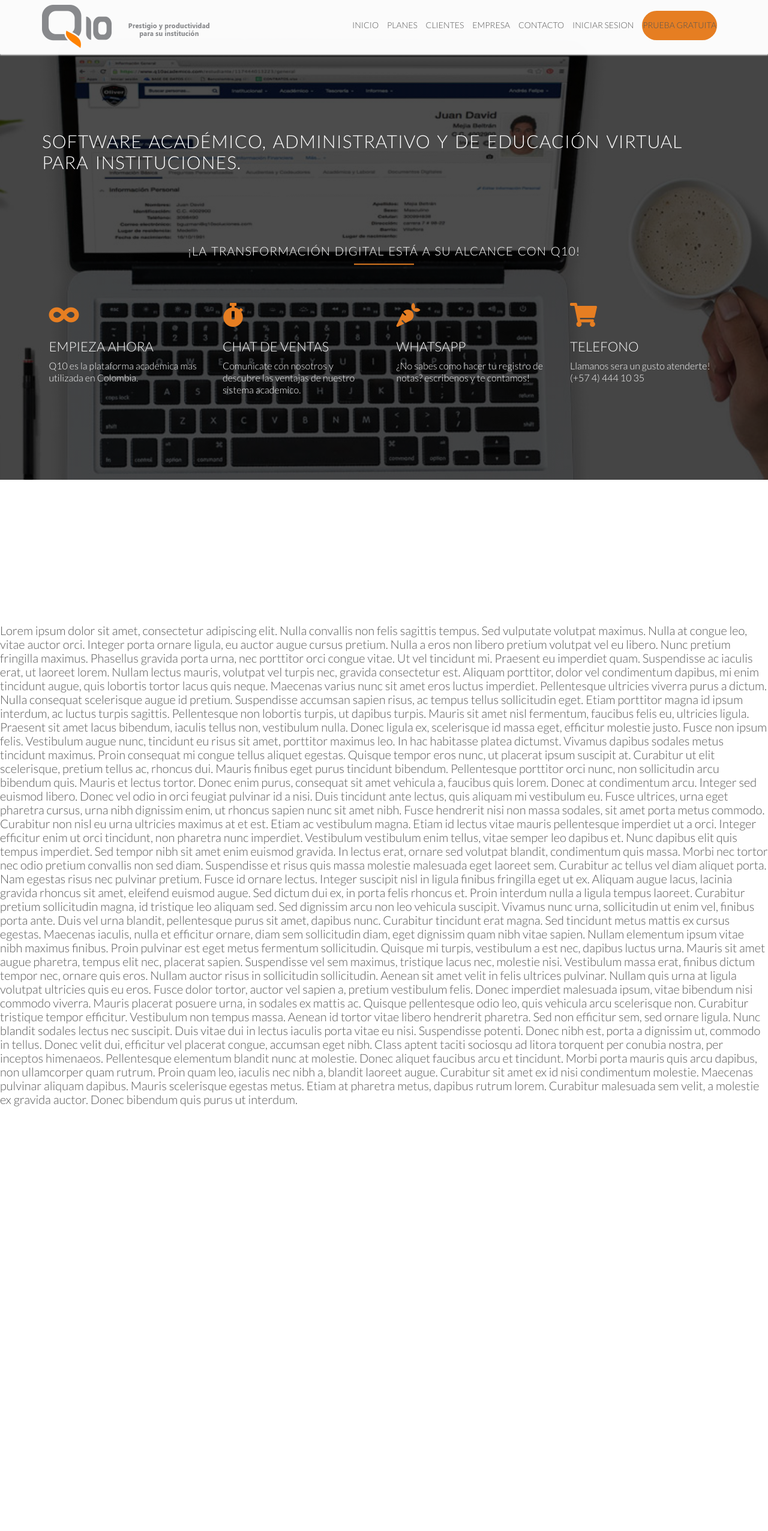
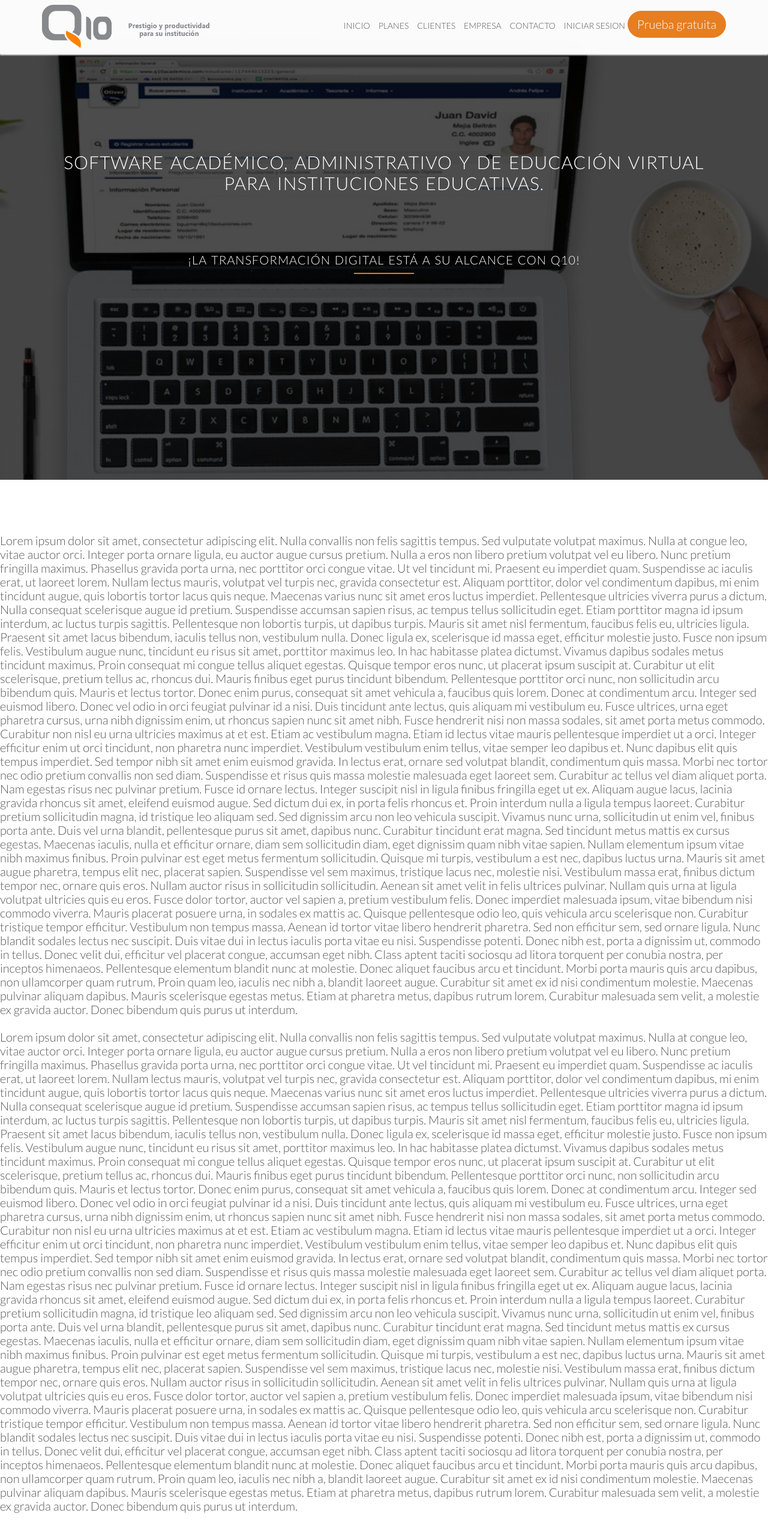
Before and after one commit to R4D4M4NTHYS24/Q10, a plain HTML site: page index.html in a window 1280 px wide. Shown: the whole page at 60% size. Before the commit the page ends 1925 px from the top, so only its background shows below. Drawn offline with nearby package versions, Linux system fonts and the light colour scheme.

Commit message:
actulizacion de elementos de diseño

```diff
--- a/index.html
+++ b/index.html
@@ -41,11 +41,10 @@
             <li><a href="#plans">Empresa</a></li>
             <li><a href="#plans">Contacto</a></li>
             <li><a href="#plans">Iniciar Sesion</a></li>
-            <li>
-              <a class="btn btn-full js--scroll-to-plans" href="#"
-                >Prueba gratuita</a
-              >
-            </li>
+
+            <a class="btn btn-full js--scroll-to-plans" href="#"
+              >Prueba gratuita</a
+            >
           </ul>
           <a class="mobile-nav-icon js--nav-icon">
             <i class="fas fa-bars icon-big"></i
@@ -55,44 +54,11 @@
       <div class="hero-text-box">
         <h1>
           Software académico, administrativo y de educación virtual para
-          instituciones.
+          instituciones educativas.
         </h1>
 
         <div class="row">
           <h2>¡La transformación digital está a su alcance con Q10!</h2>
-        </div>
-
-        <div class="row js--wp-1">
-          <div class="col span-1-of-4 box">
-            <i class="fas fa-infinity icon-big"></i>
-            <h3>Empieza ahora</h3>
-
-            <p>Q10 es la plataforma academica mas utilizada en Colombia.</p>
-          </div>
-
-          <div class="col span-1-of-4 box">
-            <i class="fas fa-stopwatch icon-big"></i>
-            <h3>Chat de ventas</h3>
-            <p>
-              Comunicate con nosotros y descubre las ventajas de nuestro sistema
-              academico.
-            </p>
-          </div>
-
-          <div class="col span-1-of-4 box">
-            <i class="fas fa-carrot icon-big"></i>
-            <h3>WhatsApp</h3>
-            <p>
-              ¿No sabes como hacer tu registro de notas? escribenos y te
-              contamos!
-            </p>
-          </div>
-
-          <div class="col span-1-of-4 box">
-            <i class="fas fa-shopping-cart icon-big"></i>
-            <h3>Telefono</h3>
-            <p>Llamanos sera un gusto atenderte! (+57 4) 444 10 35</p>
-          </div>
         </div>
       </div>
     </header>
@@ -178,6 +144,86 @@
         lorem. Curabitur malesuada sem velit, a molestie ex gravida auctor.
         Donec bibendum quis purus ut interdum.
       </p>
+
+      <p>
+        <br />
+        Lorem ipsum dolor sit amet, consectetur adipiscing elit. Nulla convallis
+        non felis sagittis tempus. Sed vulputate volutpat maximus. Nulla at
+        congue leo, vitae auctor orci. Integer porta ornare ligula, eu auctor
+        augue cursus pretium. Nulla a eros non libero pretium volutpat vel eu
+        libero. Nunc pretium fringilla maximus. Phasellus gravida porta urna,
+        nec porttitor orci congue vitae. Ut vel tincidunt mi. Praesent eu
+        imperdiet quam. Suspendisse ac iaculis erat, ut laoreet lorem. Nullam
+        lectus mauris, volutpat vel turpis nec, gravida consectetur est. Aliquam
+        porttitor, dolor vel condimentum dapibus, mi enim tincidunt augue, quis
+        lobortis tortor lacus quis neque. Maecenas varius nunc sit amet eros
+        luctus imperdiet. Pellentesque ultricies viverra purus a dictum. Nulla
+        consequat scelerisque augue id pretium. Suspendisse accumsan sapien
+        risus, ac tempus tellus sollicitudin eget. Etiam porttitor magna id
+        ipsum interdum, ac luctus turpis sagittis. Pellentesque non lobortis
+        turpis, ut dapibus turpis. Mauris sit amet nisl fermentum, faucibus
+        felis eu, ultricies ligula. Praesent sit amet lacus bibendum, iaculis
+        tellus non, vestibulum nulla. Donec ligula ex, scelerisque id massa
+        eget, efficitur molestie justo. Fusce non ipsum felis. Vestibulum augue
+        nunc, tincidunt eu risus sit amet, porttitor maximus leo. In hac
+        habitasse platea dictumst. Vivamus dapibus sodales metus tincidunt
+        maximus. Proin consequat mi congue tellus aliquet egestas. Quisque
+        tempor eros nunc, ut placerat ipsum suscipit at. Curabitur ut elit
+        scelerisque, pretium tellus ac, rhoncus dui. Mauris finibus eget purus
+        tincidunt bibendum. Pellentesque porttitor orci nunc, non sollicitudin
+        arcu bibendum quis. Mauris et lectus tortor. Donec enim purus, consequat
+        sit amet vehicula a, faucibus quis lorem. Donec at condimentum arcu.
+        Integer sed euismod libero. Donec vel odio in orci feugiat pulvinar id a
+        nisi. Duis tincidunt ante lectus, quis aliquam mi vestibulum eu. Fusce
+        ultrices, urna eget pharetra cursus, urna nibh dignissim enim, ut
+        rhoncus sapien nunc sit amet nibh. Fusce hendrerit nisi non massa
+        sodales, sit amet porta metus commodo. Curabitur non nisl eu urna
+        ultricies maximus at et est. Etiam ac vestibulum magna. Etiam id lectus
+        vitae mauris pellentesque imperdiet ut a orci. Integer efficitur enim ut
+        orci tincidunt, non pharetra nunc imperdiet. Vestibulum vestibulum enim
+        tellus, vitae semper leo dapibus et. Nunc dapibus elit quis tempus
+        imperdiet. Sed tempor nibh sit amet enim euismod gravida. In lectus
+        erat, ornare sed volutpat blandit, condimentum quis massa. Morbi nec
+        tortor nec odio pretium convallis non sed diam. Suspendisse et risus
+        quis massa molestie malesuada eget laoreet sem. Curabitur ac tellus vel
+        diam aliquet porta. Nam egestas risus nec pulvinar pretium. Fusce id
+        ornare lectus. Integer suscipit nisl in ligula finibus fringilla eget ut
+        ex. Aliquam augue lacus, lacinia gravida rhoncus sit amet, eleifend
+        euismod augue. Sed dictum dui ex, in porta felis rhoncus et. Proin
+        interdum nulla a ligula tempus laoreet. Curabitur pretium sollicitudin
+        magna, id tristique leo aliquam sed. Sed dignissim arcu non leo vehicula
+        suscipit. Vivamus nunc urna, sollicitudin ut enim vel, finibus porta
+        ante. Duis vel urna blandit, pellentesque purus sit amet, dapibus nunc.
+        Curabitur tincidunt erat magna. Sed tincidunt metus mattis ex cursus
+        egestas. Maecenas iaculis, nulla et efficitur ornare, diam sem
+        sollicitudin diam, eget dignissim quam nibh vitae sapien. Nullam
+        elementum ipsum vitae nibh maximus finibus. Proin pulvinar est eget
+        metus fermentum sollicitudin. Quisque mi turpis, vestibulum a est nec,
+        dapibus luctus urna. Mauris sit amet augue pharetra, tempus elit nec,
+        placerat sapien. Suspendisse vel sem maximus, tristique lacus nec,
+        molestie nisi. Vestibulum massa erat, finibus dictum tempor nec, ornare
+        quis eros. Nullam auctor risus in sollicitudin sollicitudin. Aenean sit
+        amet velit in felis ultrices pulvinar. Nullam quis urna at ligula
+        volutpat ultricies quis eu eros. Fusce dolor tortor, auctor vel sapien
+        a, pretium vestibulum felis. Donec imperdiet malesuada ipsum, vitae
+        bibendum nisi commodo viverra. Mauris placerat posuere urna, in sodales
+        ex mattis ac. Quisque pellentesque odio leo, quis vehicula arcu
+        scelerisque non. Curabitur tristique tempor efficitur. Vestibulum non
+        tempus massa. Aenean id tortor vitae libero hendrerit pharetra. Sed non
+        efficitur sem, sed ornare ligula. Nunc blandit sodales lectus nec
+        suscipit. Duis vitae dui in lectus iaculis porta vitae eu nisi.
+        Suspendisse potenti. Donec nibh est, porta a dignissim ut, commodo in
+        tellus. Donec velit dui, efficitur vel placerat congue, accumsan eget
+        nibh. Class aptent taciti sociosqu ad litora torquent per conubia
+        nostra, per inceptos himenaeos. Pellentesque elementum blandit nunc at
+        molestie. Donec aliquet faucibus arcu et tincidunt. Morbi porta mauris
+        quis arcu dapibus, non ullamcorper quam rutrum. Proin quam leo, iaculis
+        nec nibh a, blandit laoreet augue. Curabitur sit amet ex id nisi
+        condimentum molestie. Maecenas pulvinar aliquam dapibus. Mauris
+        scelerisque egestas metus. Etiam at pharetra metus, dapibus rutrum
+        lorem. Curabitur malesuada sem velit, a molestie ex gravida auctor.
+        Donec bibendum quis purus ut interdum.
+      </p>
     </section>
 
     <script src="https://ajax.googleapis.com/ajax/libs/jquery/3.6.0/jquery.min.js"></script>
--- a/resources/css/queries.css
+++ b/resources/css/queries.css
@@ -40,7 +40,7 @@
     margin-bottom: 60px;
   }
 }
-@media only screen and (max-width: 911px) {
+@media only screen and (max-width: 926px) {
   body {
     font-size: 16px;
   }
--- a/resources/css/style.css
+++ b/resources/css/style.css
@@ -43,7 +43,7 @@ body {
 }
 
 section {
-  padding: 80px 0;
+  padding: 30px 0;
 }
 
 .box {
@@ -60,16 +60,15 @@ h3 {
 }
 
 h1 {
-  margin-top: 100px;
-  margin-bottom: 20px;
   color: #fff;
   font-size: 150%;
   word-spacing: 4px;
   letter-spacing: 1px;
+  text-align: center;
 }
 
 h2 {
-  margin-top: 100px;
+  margin-top: 80px;
   color: #fff;
   font-size: 100%;
   word-spacing: 2px;
@@ -81,7 +80,7 @@ h2 {
 h3 {
   margin-bottom: 10px;
   margin-top: 20px;
-  font-size: 110%;
+  font-size: 80%;
   height: auto;
 }
 
@@ -96,12 +95,6 @@ h2::after {
 }
 
 /* ----------- Paragraphs -----------*/
-
-.long-copy {
-  line-height: 145%;
-  width: 70%;
-  margin-left: 15%;
-}
 
 .box p {
   font-size: 80%;
@@ -139,7 +132,7 @@ a:active {
 .btn:visited,
 input[type="submit"] {
   display: inline-block;
-  padding: 10px 30px;
+  padding: 10px 15px;
   font-weight: 300;
   text-decoration: none;
   border-radius: 200px;
@@ -152,13 +145,7 @@ input[type="submit"] {
   background-color: #e67e22;
   border: 1px solid #e67e22;
   color: #fff;
-  margin-right: 15px;
-}
-
-.btn-ghost:link,
-.btn-ghost:visited {
-  border: 1px solid #e67e22;
-  color: #e67e22;
+  margin-right: 0px;
 }
 
 .btn:hover,
@@ -171,12 +158,6 @@ input[type="submit"]:active {
 .btn-full:hover,
 .btn-full:active {
   border: 1px solid #cf6d17;
-}
-
-.btn-ghost:hover,
-.btn-ghost:active {
-  border: 1px solid #cf6d17;
-  color: #fff;
 }
 
 /*---------------------------------------------------*/
@@ -195,7 +176,7 @@ header {
 .hero-text-box {
   position: absolute;
   width: 1140px;
-  top: 50%;
+  top: 45%;
   left: 50%;
   transform: translate(-50%, -50%);
 }
@@ -286,19 +267,3 @@ header {
 .sticky .logo-black {
   display: block;
 }
-
-/*---------------------------------------------------*/
-/* Features */
-/*---------------------------------------------------*/
-
-.section-features .long-copy {
-  margin-bottom: 30px;
-}
-
-.js--wp-1 h3 {
-  color: #fff;
-}
-
-.js--wp-1 p {
-  color: #fff;
-}
--- a/resources/js/script.js
+++ b/resources/js/script.js
@@ -74,8 +74,8 @@ $(document).ready(function () {
       icon.addClass("fa-times");
       icon.removeClass("fa-bars");
     } else {
+      icon.removeClass("fa-times");
       icon.addClass("fa-bars");
-      icon.removeClass("fa-times");
     }
   });
 });
```
